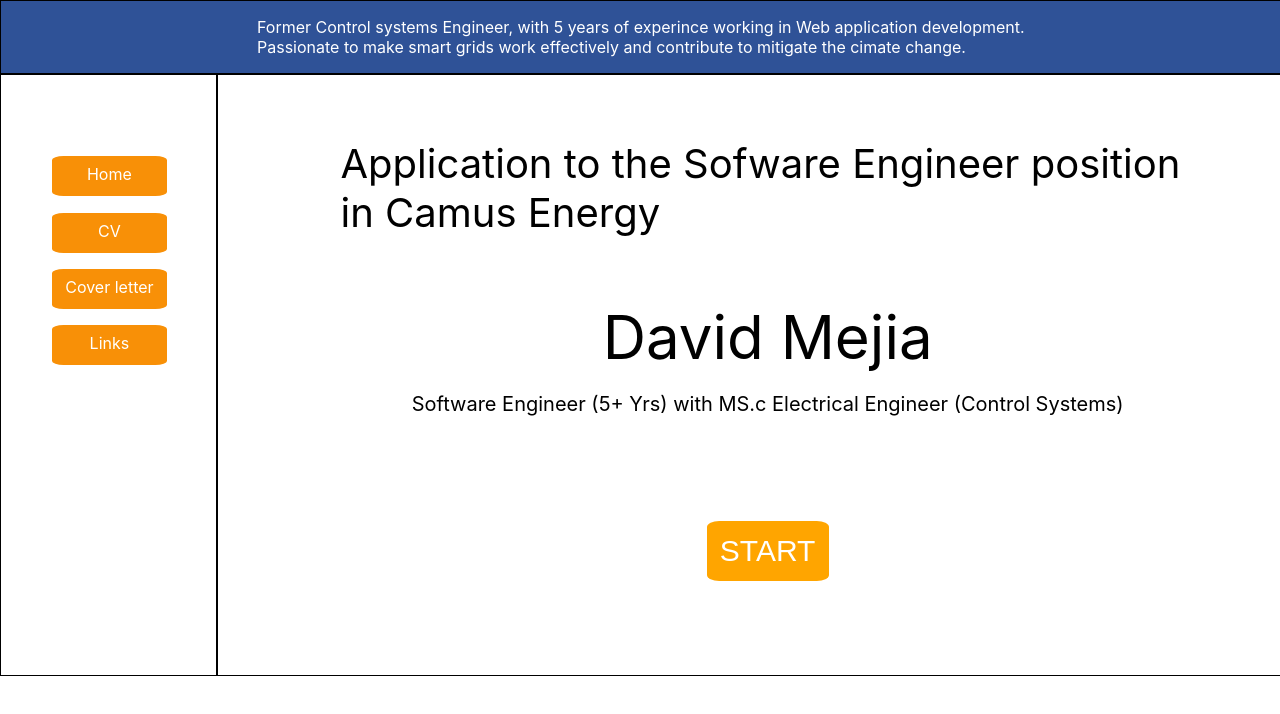
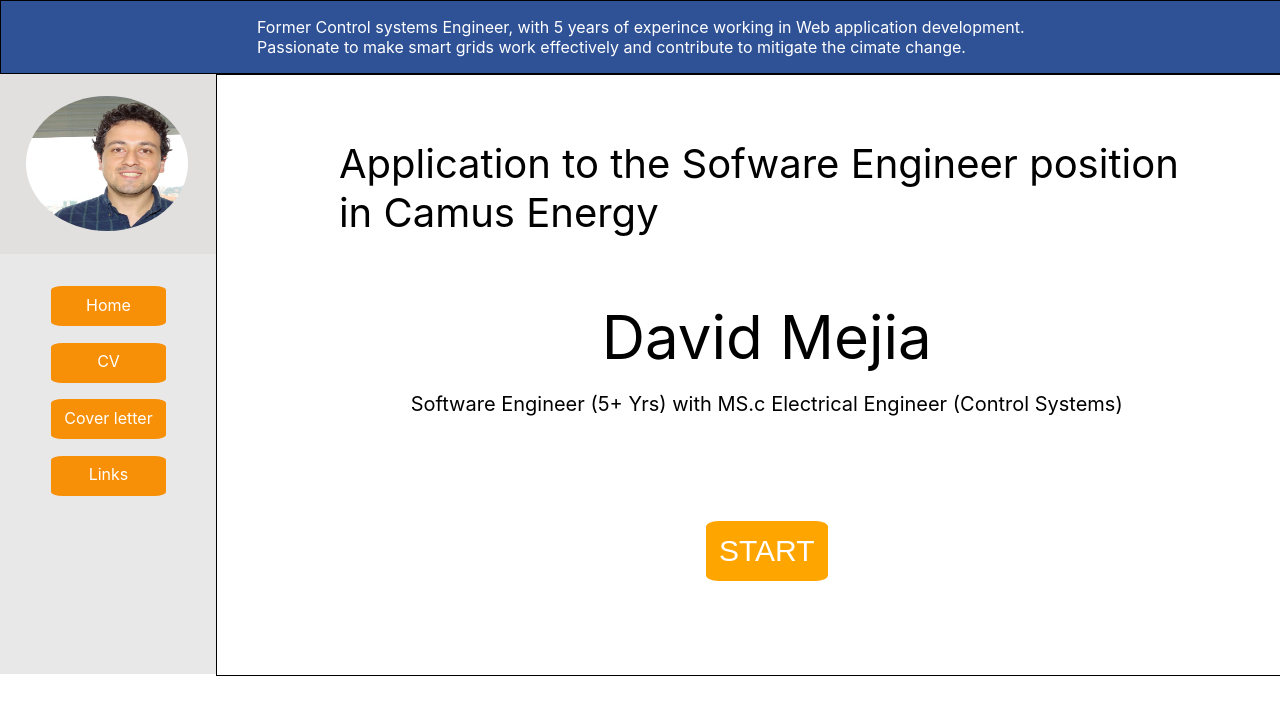
Before and after one commit to manuel-gutierrez/dm-profile, a React (Create React App) app: page / in a window 1280 px wide. Shown: the top 714 px of the page. Built offline with nearby package versions, Linux system fonts and the light colour scheme.

Commit message:
add profile pic to presentation page

```diff
--- a/src/App.css
+++ /dev/null
@@ -1,38 +0,0 @@
-.App {
-  text-align: center;
-}
-
-.App-logo {
-  height: 40vmin;
-  pointer-events: none;
-}
-
-@media (prefers-reduced-motion: no-preference) {
-  .App-logo {
-    animation: App-logo-spin infinite 20s linear;
-  }
-}
-
-.App-header {
-  background-color: #282c34;
-  min-height: 100vh;
-  display: flex;
-  flex-direction: column;
-  align-items: center;
-  justify-content: center;
-  font-size: calc(10px + 2vmin);
-  color: white;
-}
-
-.App-link {
-  color: #61dafb;
-}
-
-@keyframes App-logo-spin {
-  from {
-    transform: rotate(0deg);
-  }
-  to {
-    transform: rotate(360deg);
-  }
-}
--- a/src/App.js
+++ b/src/App.js
@@ -2,6 +2,7 @@
 import Navbar from "./Components/Navbar";
 import AsideButton from "./Components/AsideButton";
 import Presentation from "./Components/Presentation";
+import ProfilePicture from "./profile_img.jpeg"
 import { Fragment } from 'react';
 
 function App() {
@@ -13,6 +14,9 @@
       </div>
       <div className={classes.main}>
         <aside className={classes.aside}>
+          <div className={classes.profile}>
+            <img className={classes.img} src={ProfilePicture} />
+          </div>
           <ul className={classes.ul}>
             { pages.map((title) => {
               return (
--- a/src/App.module.css
+++ b/src/App.module.css
@@ -9,7 +9,7 @@
 .aside {
   width: 15%;
   height: 100%;
-  border: solid black 0.5px;
+  background-color: rgb(232, 232, 232);
 }
 .body {
   width: 85%;
@@ -17,7 +17,6 @@
   border: solid black 0.5px;
 }
 .ul {
-  margin-top: 30%;
   margin-left: 5%;
   display: flex;
   flex-direction: column;
@@ -27,3 +26,17 @@
   height: 120%;
   list-style: none;
 }
+.profile{
+  width:100%;
+  height: 30%;
+  display:flex;
+  background-color: rgb(225, 224, 222);
+}
+.img {
+  width: 75%;
+  height: 75%;
+  z-index: 10;
+  border-radius: 50%;
+  margin-top: 10%;
+  margin-left: 12%;
+}
```
Also changed, not shown: src/profile_img.jpeg (added).
